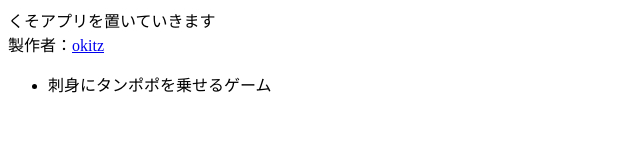
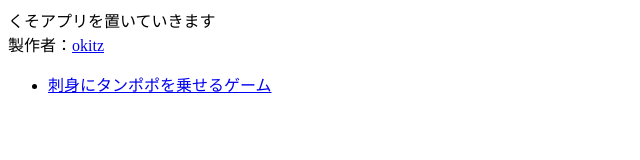
Before and after one commit to okitz/kusoApp, a plain HTML site: page index.html in a window 1280 px wide. Shown: the whole page, without its empty margins (0-640 px from the left). Drawn offline with Linux system fonts and the light colour scheme.

Commit message:
modify sashimi link

```diff
--- a/index.html
+++ b/index.html
@@ -10,7 +10,7 @@
     <div id='author'>製作者：<a href='https://twitter.com/oki_tz'>okitz</a></div>
     <div id='list'>
       <ul>
-        <li><a src='/sashimi.html'>刺身にタンポポを乗せるゲーム</a></li>
+        <li><a href='./sashimi.html'>刺身にタンポポを乗せるゲーム</a></li>
       </ul>
     </div>
   </body>
```
